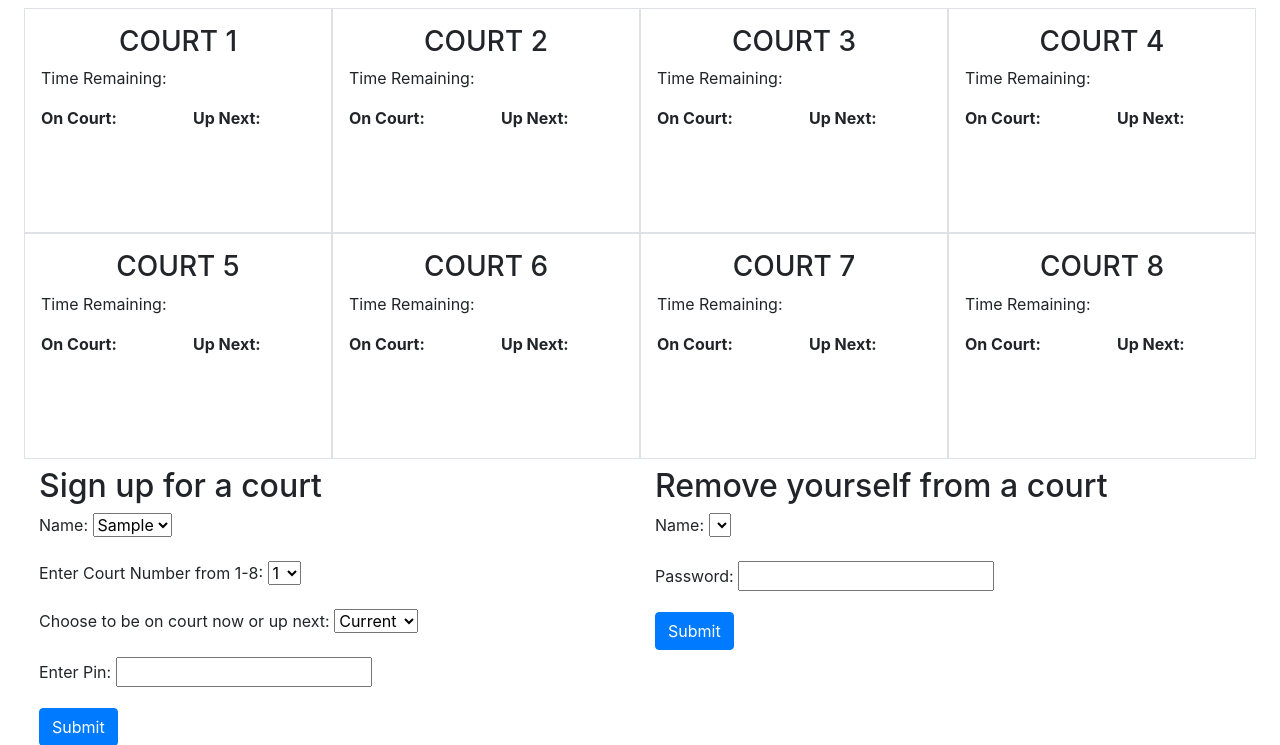
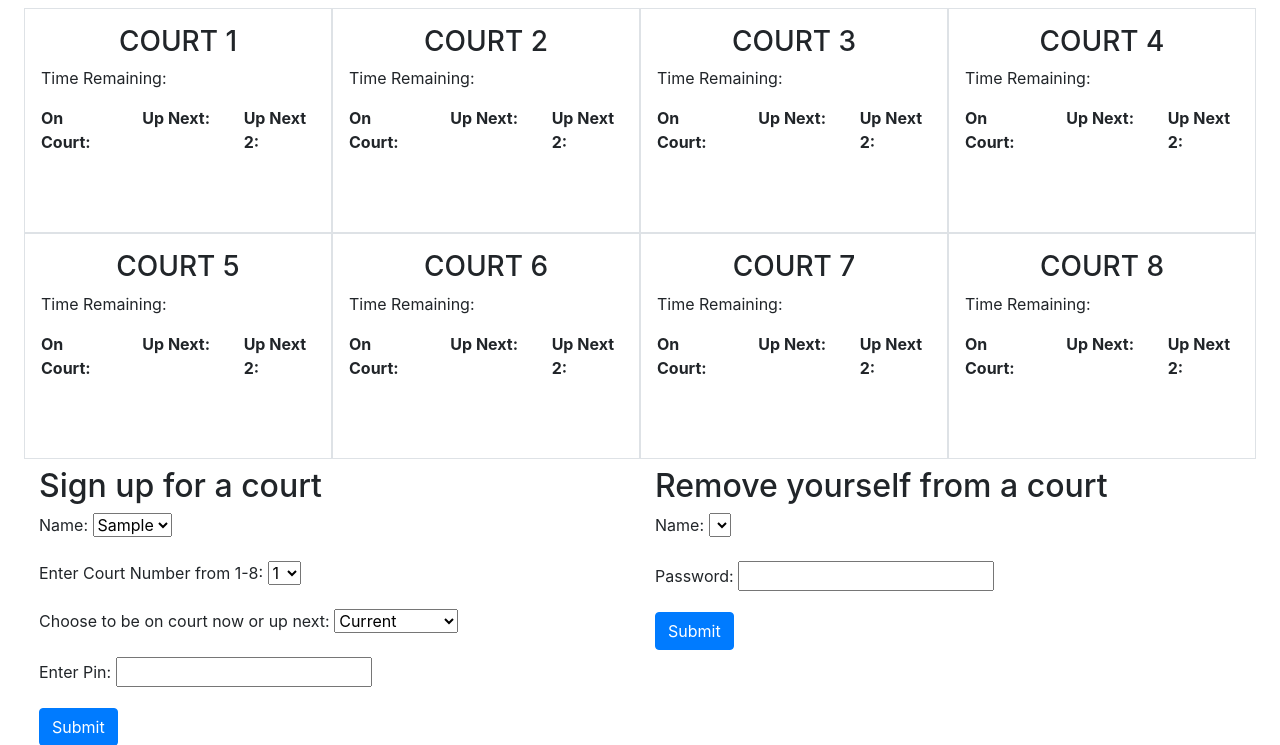
Before and after one commit to twzhuang/courtReg, a Flask app: page / in a window 1280 px wide. Shown: the part 195-940 px from the top of the page. Run offline with Flask 2, Linux system fonts and the light colour scheme; tables that the repository leaves empty or names only in its code hold one stand-in row (values such as "Sample post"); data that the repository does not hold is empty; some libraries are stand-ins or nearby versions.

Commit message:
Add files via upload

```diff
--- a/templates/index.html
+++ b/templates/index.html
@@ -58,6 +58,13 @@
                                         <p class="font-weight-bold">Up Next:</p>
                                         <ul class="pl-3">
                                     {% endif %}
+                                    {% if current_next == 'nextnext' %}
+                                            </ul>
+                                        </div>
+                                        <div class="col">
+                                        <p class="font-weight-bold">Up Next 2:</p>
+                                        <ul class="pl-3">
+                                    {% endif %}
                                     {% for player in court_info['players'] %}
                                         <li>{{ player }}</li>
                                     {% endfor %}
@@ -104,6 +111,7 @@
                         <select id="current_or_next" name="current_or_next">
                             <option value="current">Current</option>
                             <option value="next">Next On</option>
+                            <option value="nextnext">Next Next On</option>
                         </select>
                     </p>
                     <p>
```
Also changed, not shown: templates/admin.html (+7 -0 lines).
